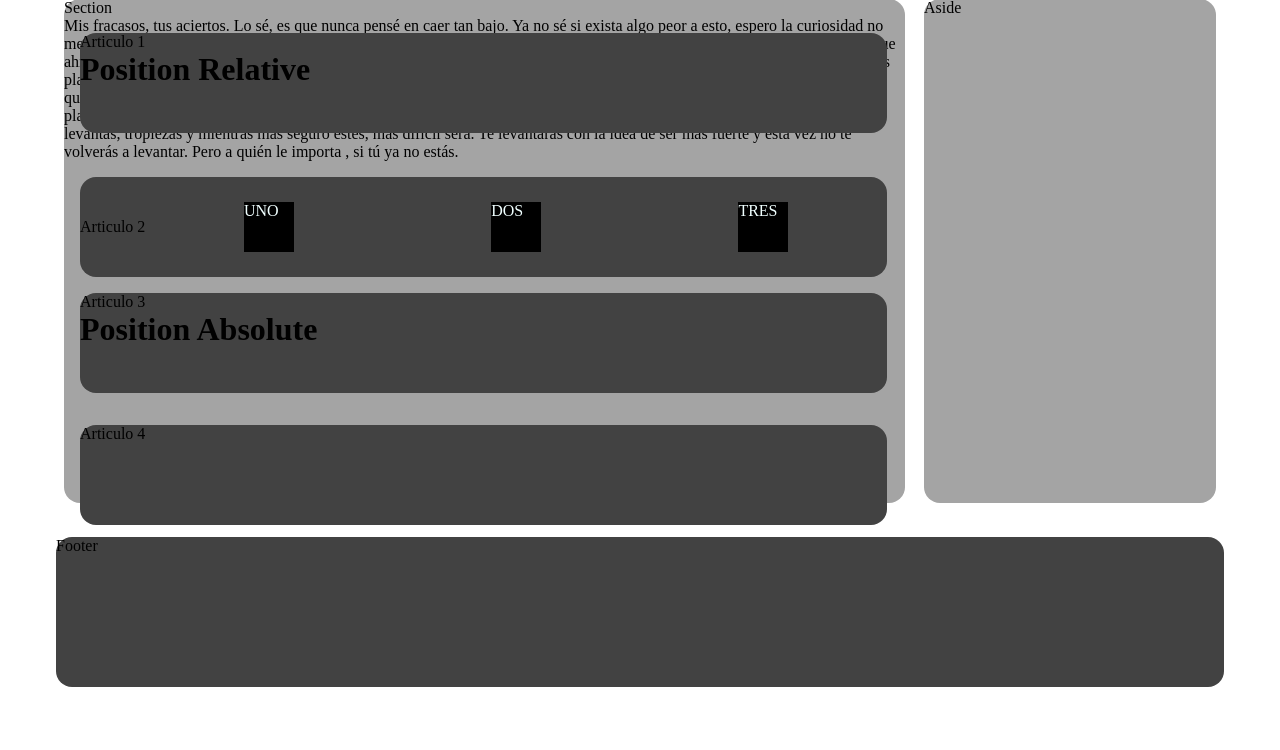
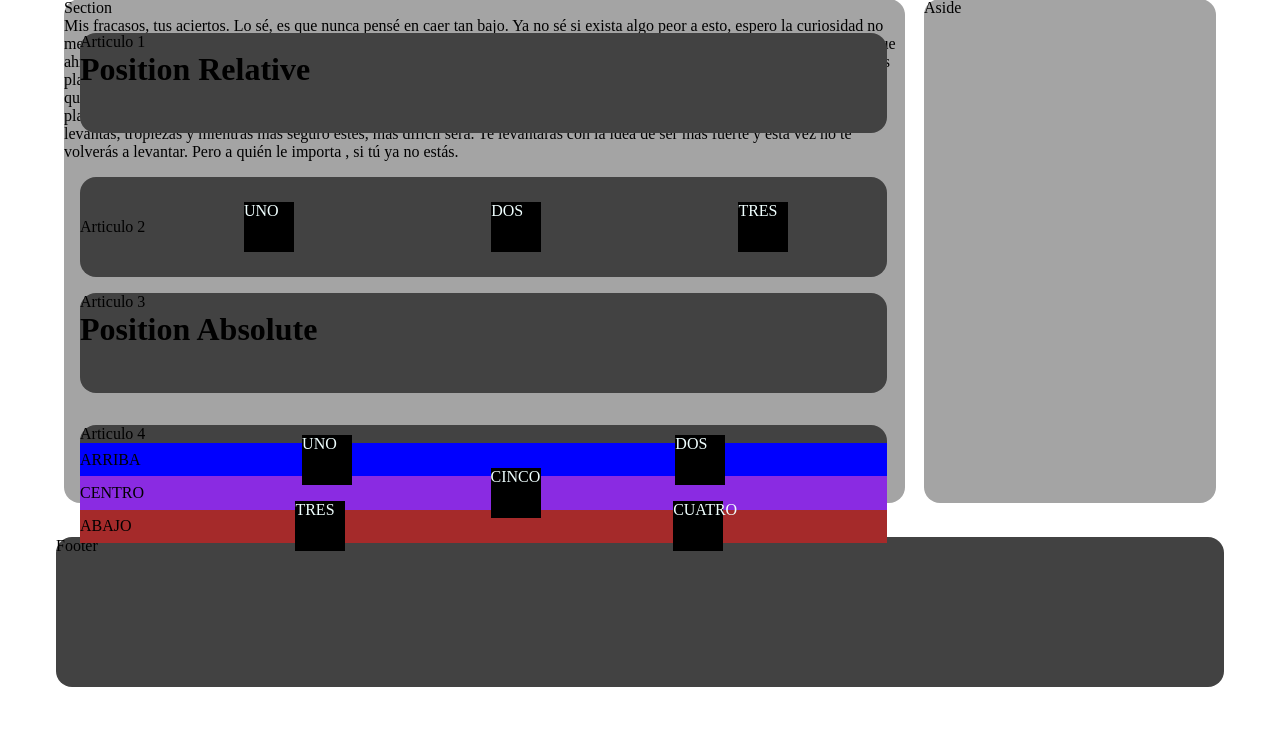
Before and after one commit to Cristian181199/2DAW, a PHP site: page /pages/css/index.html in a window 1280 px wide. Shown: the part 243-993 px from the top of the page. Run offline with PHP 8.4, Linux system fonts and the light colour scheme.

Commit message:
DWEC EJERCICIO 5 REGULARMENTE HECHO

```diff
--- a/DWEC/Tema 1/ACT REPASO HTML - CSS/pages/css/index.html
+++ b/DWEC/Tema 1/ACT REPASO HTML - CSS/pages/css/index.html
@@ -25,7 +25,8 @@
       <div id="contenido">
         <div id="section">
           Section
-          <div id="articulo1" class="articulo">Articulo 1
+          <div id="articulo1" class="articulo">
+            Articulo 1
             <h1>Position Relative</h1>
           </div>
           <p>
@@ -51,10 +52,27 @@
             <div id="dos">DOS</div>
             <div id="tres">TRES</div>
           </div>
-          <div id="articulo3" class="articulo">Articulo 3
+          <div id="articulo3" class="articulo">
+            Articulo 3
             <h1>Position Absolute</h1>
           </div>
-          <div id="articulo4" class="articulo">Articulo 4</div>
+          <div id="articulo4" class="articulo">
+            Articulo 4
+            <div id="arriba">
+              ARRIBA
+              <div id="one">UNO</div>
+              <div id="two">DOS</div>
+            </div>
+            <div id="centro">
+              CENTRO
+              <div id="five">CINCO</div>
+            </div>
+            <div id="abajo">
+              ABAJO
+              <div id="three">TRES</div>
+              <div id="four">CUATRO</div>
+            </div>
+          </div>
         </div>
         <div id="aside">Aside</div>
       </div>
--- a/DWEC/Tema 1/ACT REPASO HTML - CSS/styles/css.css
+++ b/DWEC/Tema 1/ACT REPASO HTML - CSS/styles/css.css
@@ -114,7 +114,6 @@
   margin: 0px auto;
 }
 
-
 #articulo3 {
   position: sticky;
 }
@@ -127,3 +126,79 @@
   width: 300px;
   height: 300px;
 }
+
+#arriba {
+  background-color: blue;
+  width: auto;
+  height: 33.33%;
+  display: flex;
+  /* centrar horizontalmente */
+  justify-content: center;
+
+  /* centrar verticalmente */
+  align-items: center;
+}
+
+#centro {
+  background-color: blueviolet;
+  width: auto;
+  height: 33.33%;
+  display: flex;
+  /* centrar horizontalmente */
+  justify-content: center;
+
+  /* centrar verticalmente */
+  align-items: center;
+}
+
+#abajo {
+  background-color: brown;
+  width: auto;
+  height: 33.33%;
+  display: flex;
+  /* centrar horizontalmente */
+  justify-content: center;
+
+  /* centrar verticalmente */
+  align-items: center;
+}
+
+#one {
+  height: 50px;
+  width: 50px;
+  background-color: black;
+  color: azure;
+  margin: 0px auto;
+}
+
+#two {
+  height: 50px;
+  width: 50px;
+  background-color: black;
+  color: azure;
+  margin: 0px auto;
+}
+
+#three {
+  height: 50px;
+  width: 50px;
+  background-color: black;
+  color: azure;
+  margin: 0px auto;
+}
+
+#four {
+  height: 50px;
+  width: 50px;
+  background-color: black;
+  color: azure;
+  margin: 0px auto;
+}
+
+#five {
+  height: 50px;
+  width: 50px;
+  background-color: black;
+  color: azure;
+  margin: 0px auto;
+}
```
Also changed, not shown: DWEC/Tema 1/prueba.css (+36 -0 lines), DWEC/Tema 1/prueba.html (+14 -6 lines).
